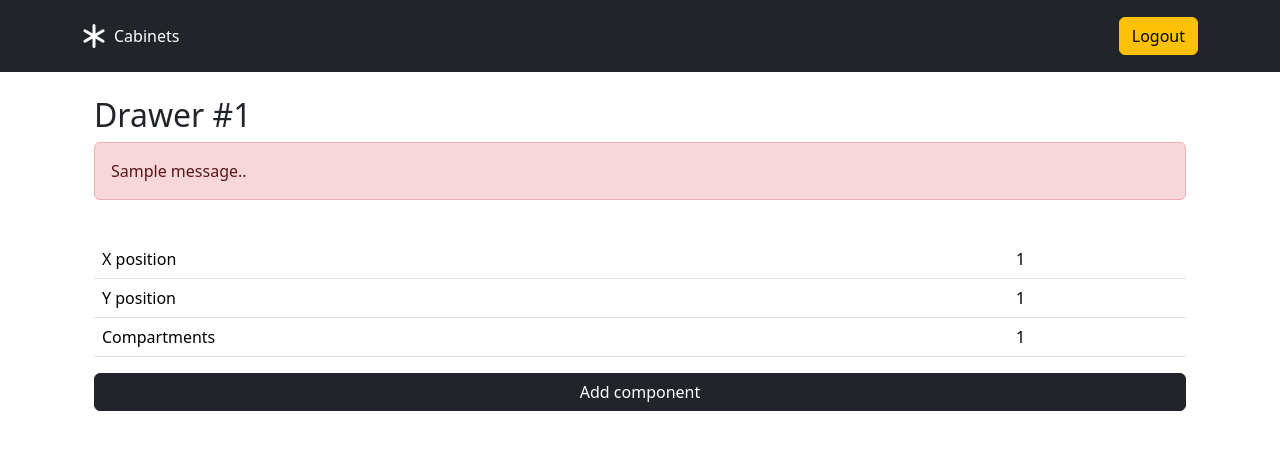
After one commit to MadeInSyria/NorthStar, a Flask app: page /cabinets/drawers/1 in a window 1280 px wide. The commit adds this page. Shown: the top 450 px of the page. Run offline with Flask 3, Linux system fonts and the light colour scheme; a user stored in the database is signed in; tables that the repository leaves empty hold one stand-in row (values such as "Sample post"); one stand-in notice (Sample message) is shown; some libraries are stand-ins or nearby versions.

Commit message:
Better view for cabinet and drawer view

```diff
--- a/app/cabinet/helpers.py
+++ b/app/cabinet/helpers.py
@@ -11,8 +11,9 @@ class CreateCabinetForm (FlaskForm):
 
 
 def generate_drawer_map(drawers):
-    drawer_map = []
+    drawer_map = [[]]
     for drawer in drawers:
         drawer_map.append((drawer.x, drawer.y))
+        drawer_map[0].append(drawer.id)
 
     return drawer_map
--- /dev/null
+++ b/app/component/__init__.py
@@ -0,0 +1,5 @@
+from flask import Blueprint
+
+component = Blueprint('component', __name__, url_prefix="/components")
+
+from app.component import routes
--- a/app/drawer/__init__.py
+++ b/app/drawer/__init__.py
@@ -1,5 +1,8 @@
 from flask import Blueprint
+from app.component import component
 
 drawer = Blueprint('drawer', __name__, url_prefix="/drawers")
 
+drawer.register_blueprint(component)
+
 from app.drawer import routes
--- a/app/drawer/helpers.py
+++ b/app/drawer/helpers.py
@@ -5,4 +5,5 @@ from wtforms.validators import DataRequired
 class CreateDrawerForm (FlaskForm):
     x = IntegerField('X position in the cabinet', validators=[DataRequired()])
     y = IntegerField('Y position in the cabinet', validators=[DataRequired()])
+    compartments = IntegerField('Number of compartments', validators=[DataRequired()])
     submit = SubmitField()
--- a/app/drawer/routes.py
+++ b/app/drawer/routes.py
@@ -6,6 +6,23 @@ from app.drawer.helpers import CreateDrawerForm
 from app.extensions import db
 from app.models.cabinets import Cabinet
 from app.models.drawers import Drawer
+
+
+@login_required
+@drawer.route('<drawer_id>')
+def get_drawer(drawer_id):
+    drawer = Drawer.query.get(drawer_id)
+
+    if drawer == None:
+        abort(404)
+
+    if drawer.cabinet.user.id != current_user.id:
+        abort(403)
+
+    cabinet_x = drawer.cabinet.x
+    cabinet_y = drawer.cabinet.y
+
+    return render_template('drawer/drawer.html', drawer=drawer, cabinet_x=cabinet_x, cabinet_y=cabinet_y)
 
 @login_required
 @drawer.route('<cabinet_id>/create')
@@ -21,10 +38,9 @@ def create_drawer(cabinet_id):
 
     x = request.form.get('x')
     y = request.form.get('y')
+    compartments = request.form.get('compartments')
 
     drawer = Drawer.query.filter_by(cabinet_id=cabinet_id, x=x, y=y).first()
-
-    print(drawer)
 
     if drawer != None:
         abort(409)
@@ -35,7 +51,7 @@ def create_drawer(cabinet_id):
     if cabinet.user.id != current_user.id:
         abort(403)
 
-    new_drawer = Drawer(x=x, y=y, cabinet_id=cabinet_id)
+    new_drawer = Drawer(x=x, y=y, compartments=compartments, cabinet_id=cabinet_id)
 
     db.session.add(new_drawer)
     db.session.commit()
--- a/app/models/drawers.py
+++ b/app/models/drawers.py
@@ -1,4 +1,5 @@
 from app.extensions import db
+from app.models.components import Component
 
 class Drawer(db.Model):
 
@@ -7,7 +8,9 @@ class Drawer(db.Model):
     id = db.Column(db.Integer, primary_key=True) # primary keys are required by SQLAlchemy
     x = db.Column(db.Integer, nullable=False)
     y = db.Column(db.Integer, nullable=False)
+    compartments = db.Column(db.Integer, nullable=False, default=1)
     cabinet_id = db.Column(db.Integer, db.ForeignKey('cabinets.id'), nullable=False)
     cabinet = db.relationship('Cabinet', back_populates='drawers')
+    components = db.relationship('Component', back_populates='drawer')
     created_at = db.Column(db.DateTime, server_default=db.func.now())
     updated_at = db.Column(db.DateTime, onupdate=db.func.now())
--- /dev/null
+++ b/app/templates/drawer/drawer.html
@@ -0,0 +1,36 @@
+{% extends "base.html" %}
+{% from 'bootstrap5/form.html' import render_form %}
+
+{% block content%}
+<br/>
+<div class="container-md">
+    <h2>Drawer #{{ drawer.x + (drawer.y -1) * cabinet_x }}</h2>
+    {% with messages = get_flashed_messages() %}
+    {% if messages %}
+    <div class="alert alert-danger" role="alert">
+        {{ messages[0] }}.</a>.
+    </div>
+    {% endif %}
+    {% endwith %}
+    <br />
+    <table class="table">
+        <tbody>
+          <tr>
+            <td>X position</td>
+            <td>{{ drawer.x }}</td>
+          </tr>
+          <tr>
+            <td>Y position</td>
+            <td>{{ drawer.y }}</td>
+          </tr>
+          <tr>
+            <td>Compartments</td>
+            <td>{{ drawer.compartments }}</td>
+          </tr>
+        </tbody>
+    </table>
+    <div class="text-center">
+        <a class="btn btn-dark" href="#" role="button" style="width:100%">Add component</a>
+    </div>
+    <br />
+{% endblock %}
```
Also changed, not shown: app/component/helpers.py (added, +8 -0 lines), app/component/routes.py (added, +41 -0 lines), app/models/components.py (added, +12 -0 lines), app/templates/cabinet/cabinet.html (+14 -14 lines), migrations/versions/c2df0024354b_adding_components.py (added, +32 -0 lines), migrations/versions/f24d759b7f74_adding_components.py (added, +36 -0 lines).
